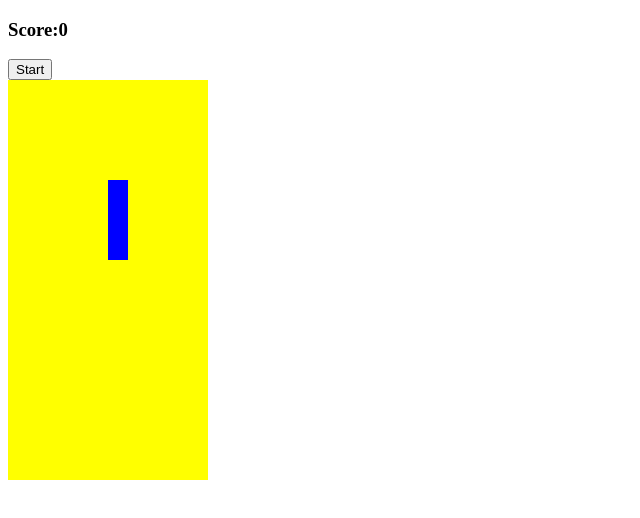
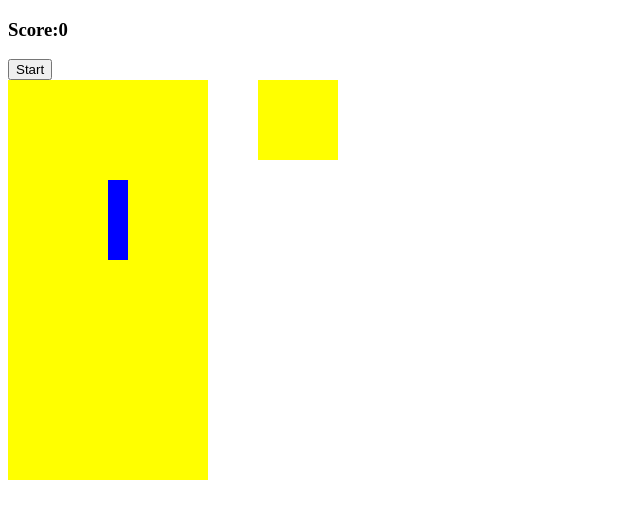
Before and after one commit to Carl-Armstrong/tetris, a plain HTML site: page index.html in a window 1280 px wide. Shown: the whole page, without its empty margins (0-640 px from the left). Drawn offline with Linux system fonts and the light colour scheme.

Commit message:
Added an Up Next display

```diff
--- a/app.js
+++ b/app.js
@@ -4,6 +4,7 @@ document.addEventListener('DOMContentLoaded', () => {
     const ScoreDisplay = document.querySelector('#score')
     const StartBtn = document.querySelector('#start-button')
     const width = 10
+    let nextRandom = 0
 
     // The Tetrominoes
     const lTetromino = [
@@ -94,10 +95,12 @@ function freeze() {
     if (current.some(index => squares[currentPosition + index + width].classList.contains('taken')))
     {current.forEach(index => squares[currentPosition + index].classList.add('taken'))
     //start a new tetrimno falling
-    random = Math.floor(Math.random()*theTetrominoes.length)
+    random = nextRandom
+    nextRandom = Math.floor(Math.random()*theTetrominoes.length)
     current = theTetrominoes[random][currentRotation]
     currentPosition = 4
     draw()
+    displayShape()
     }
 }
 
@@ -140,4 +143,29 @@ function rotate() {
     draw()
 }
 
+//show up-next tetromino in mini-grid
+const displaySquares = document.querySelectorAll('.mini-grid div')
+const displayWidth = 4
+let displayIndex = 0
+
+// the tetrominoes without rotations
+const upNextTetrominoes = [
+    [1, displayWidth+1, displayWidth*2+1, 2],               // lTetromino
+    [0, displayWidth, displayWidth+1, displayWidth*2+1],    // zTetromino
+    [1, displayWidth, displayWidth+1, displayWidth+2],      // tTetromino
+    [0, 1, displayWidth, displayWidth+1],                   // oTetromino
+    [1, displayWidth+1, displayWidth*2+1, displayWidth*3+1] // iTetromino
+]
+
+// display the shape in the mini grid
+function displayShape() {
+    //remove any previous display
+    displaySquares.forEach(square => {
+        square.classList.remove('tetromino')
+    })
+    upNextTetrominoes[nextRandom].forEach( index => {
+        displaySquares[displayIndex + index].classList.add("tetromino")
+    })
+}
+
 })
--- a/index.html
+++ b/index.html
@@ -11,6 +11,7 @@
         <h3>Score:<span id="score">0</span></h3>
         <button id="start-button">Start</button>
 
+        <div class="container">
             <div class="grid">
 
                 <div></div>
@@ -223,8 +224,28 @@
                 <div class="taken"></div>
                 <div class="taken"></div>
                 <div class="taken"></div>
+            </div>
+
+            <div class="mini-grid">
+                <div></div>
+                <div></div>
+                <div></div>
+                <div></div>
+                <div></div>
+                <div></div>
+                <div></div>
+                <div></div>
+                <div></div>
+                <div></div>
+                <div></div>
+                <div></div>
+                <div></div>
+                <div></div>
+                <div></div>
+                <div></div>
 
 
+            </div>
         </div>
 
     </body>
--- a/style.css
+++ b/style.css
@@ -1,3 +1,7 @@
+.container {
+    display: flex;
+}
+
 .grid {
     width: 200px;
     height: 400px;
@@ -15,3 +19,17 @@
 .tetromino {
     background-color:  blue;
 }
+
+.mini-grid {
+    margin-left: 50px;
+    width: 80px;
+    height: 80px;
+    display: flex;
+    flex-wrap: wrap;
+    background-color: yellow;
+}
+
+.mini-grid div {
+    height: 20px;
+    width: 20px;
+}
```
Lines whose indentation alone changed are shown as unchanged.
